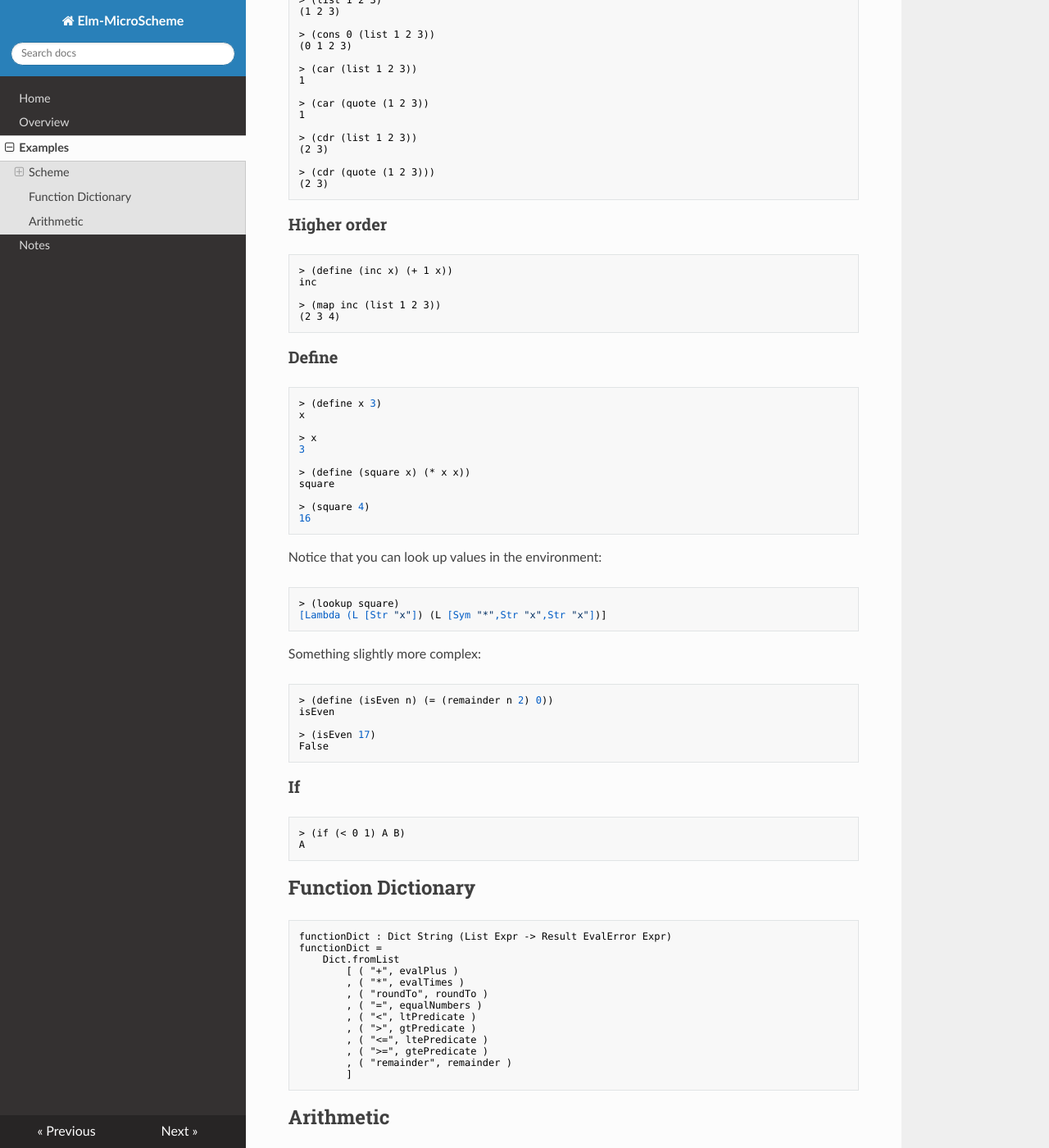
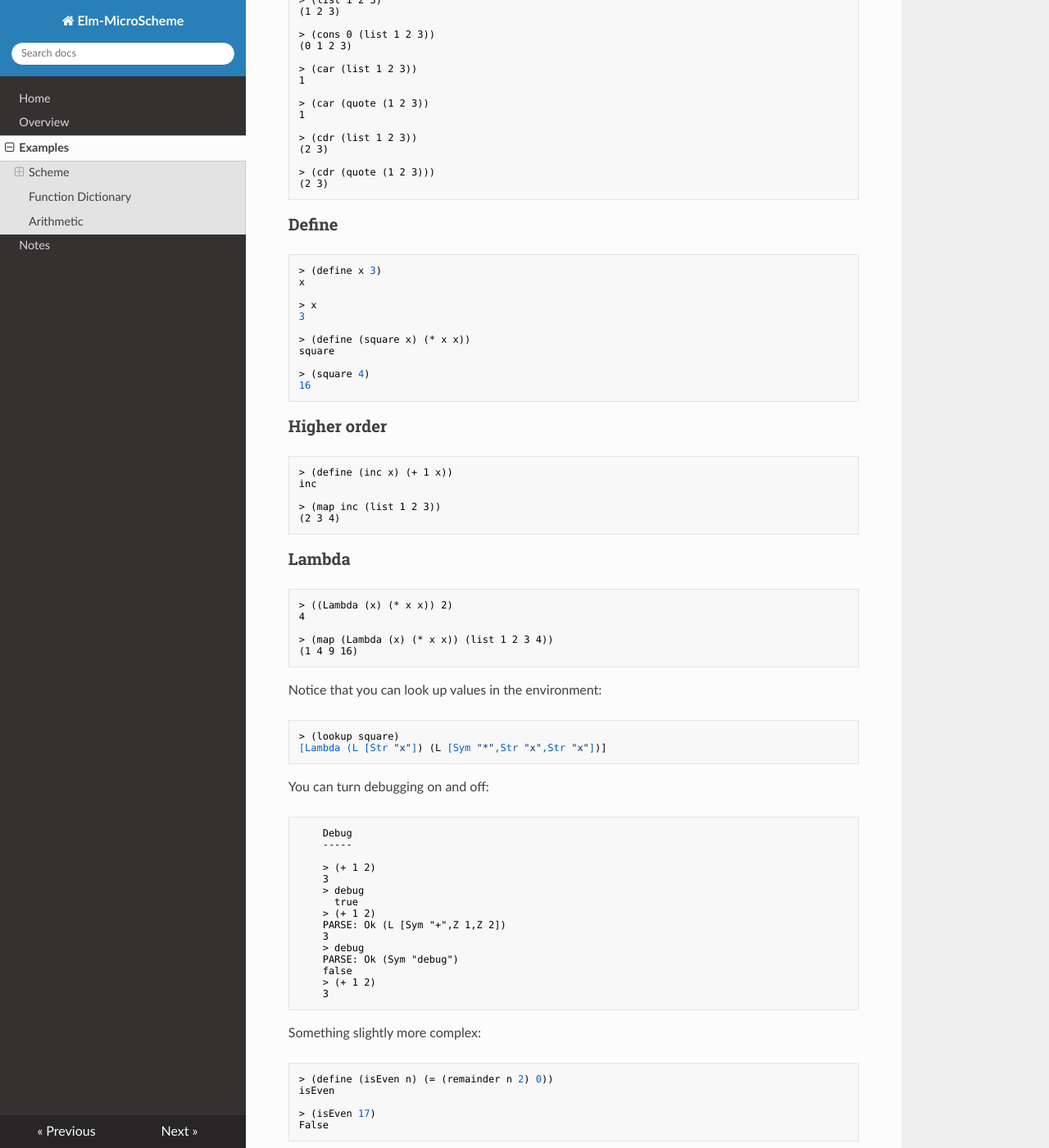
Before and after one commit to jxxcarlson/elm-microscheme, an MkDocs documentation site: the page built from docs/docs/examples.md, in a window 1280 px wide and 1400 px high, scrolled down 454 px. Shown: the whole window at 82% size. Built offline with MkDocs 1.6.1, drawn with Linux system fonts in a browser that asks for light colours; nearby versions of some CDN libraries.

Commit message:
Add debug option, udpate help, update docs

````diff
--- a/docs/docs/examples.md
+++ b/docs/docs/examples.md
@@ -36,15 +36,6 @@
 > (cdr (quote (1 2 3)))
 (2 3)
 ```
-### Higher order
-
-```text
-> (define (inc x) (+ 1 x))
-inc
-
-> (map inc (list 1 2 3))
-(2 3 4)
-```
 
 ### Define
 
@@ -62,11 +53,52 @@ square
 16
 ```
 
+### Higher order
+
+```text
+> (define (inc x) (+ 1 x))
+inc
+
+> (map inc (list 1 2 3))
+(2 3 4)
+```
+
+
+### Lambda
+
+```text
+> ((Lambda (x) (* x x)) 2)
+4
+
+> (map (Lambda (x) (* x x)) (list 1 2 3 4))
+(1 4 9 16)
+```
+
 Notice that you can look up values in the environment:
 
 ```
 > (lookup square)
 [Lambda (L [Str "x"]) (L [Sym "*",Str "x",Str "x"])]
+```
+
+You can turn debugging on and off:
+
+```text
+    Debug
+    -----
+
+    > (+ 1 2)
+    3
+    > debug
+      true
+    > (+ 1 2)
+    PARSE: Ok (L [Sym "+",Z 1,Z 2])
+    3
+    > debug
+    PARSE: Ok (Sym "debug")
+    false
+    > (+ 1 2)
+    3
 ```
 
 Something slightly more complex:
````
Also changed, not shown: 3 other files.
